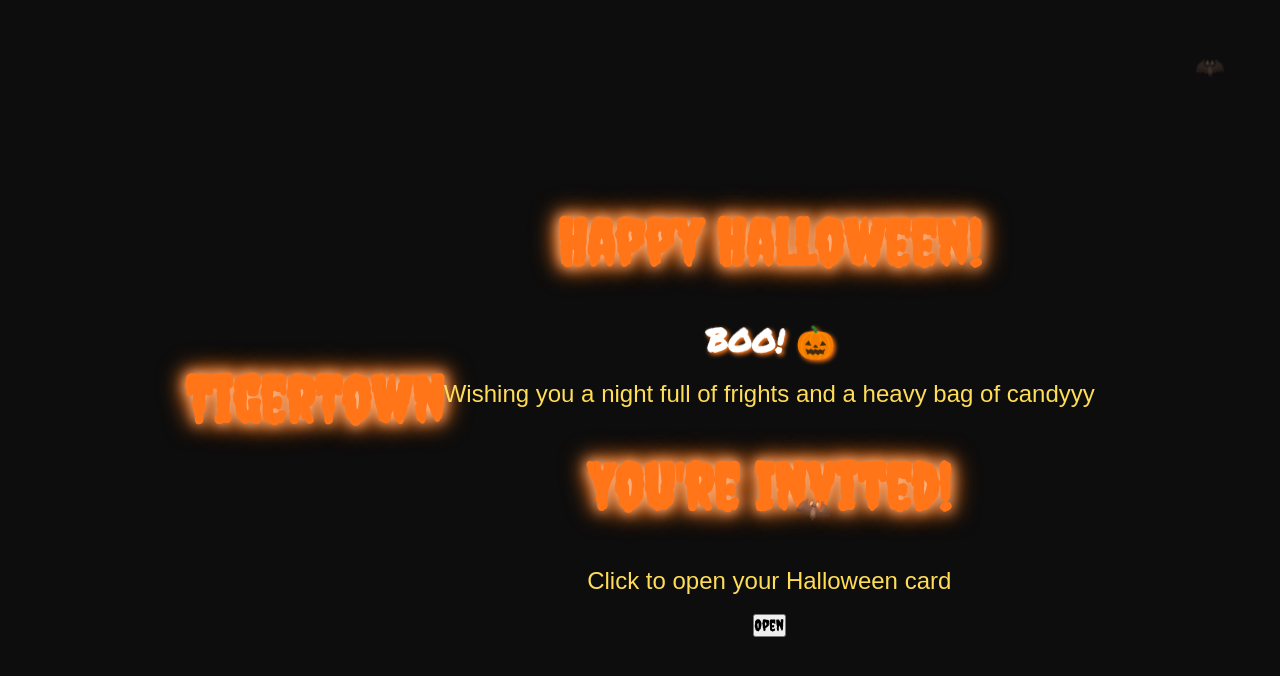
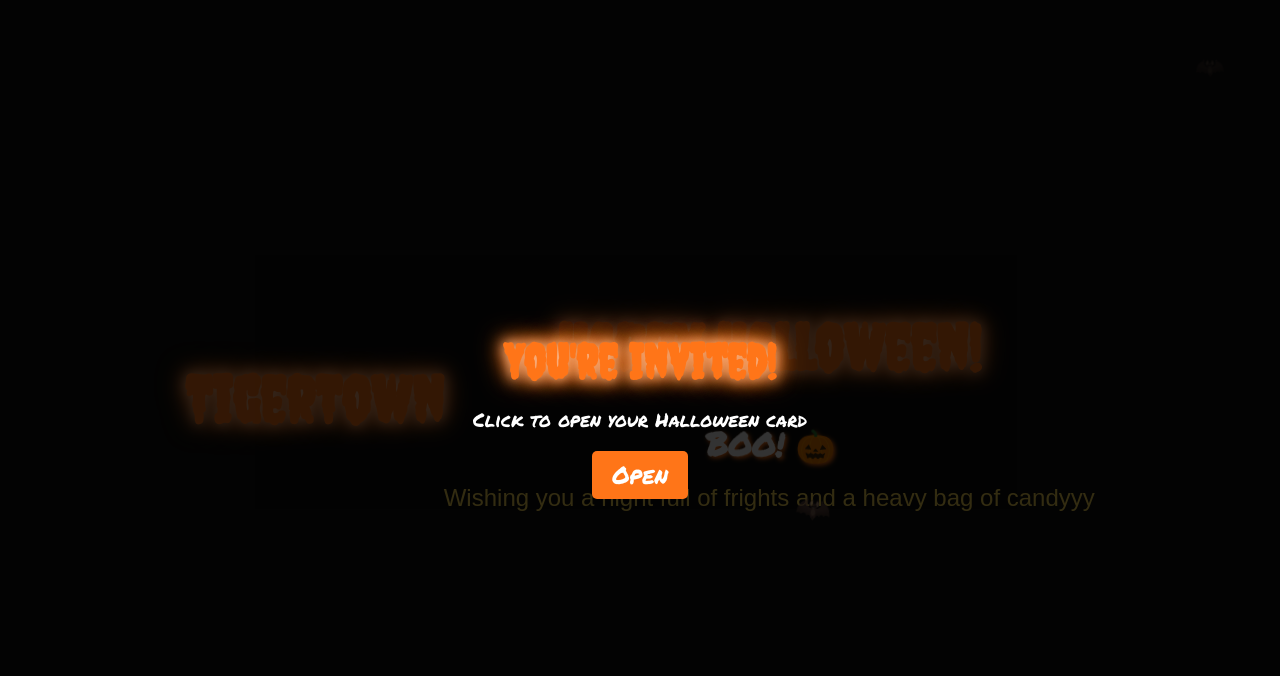
Before and after one commit to AllenConey/redferrari, a plain HTML site: page index.html in a window 1280 px wide. Shown: the top 676 px of the page. Drawn offline with Linux system fonts and the light colour scheme.

Commit message:
added
css for overlay card

```diff
--- a/css/main.css
+++ b/css/main.css
@@ -115,3 +115,57 @@ p {
     50% { transform: translateX(50vw) translateY(-20vh) rotate(10deg); opacity: 0.8; }
     100% { transform: translateX(100vw) translateY(-10vh) rotate(-10deg); opacity: 0; }
 }
+
+.overlay {
+    position: fixed;
+    top: 0;
+    left: 0;
+    width: 100%;
+    height: 100%;
+    background-color: rgba(0, 0, 0, 0.8);
+    color: #ff7518;
+    display: flex;
+    justify-content: center;
+    align-items: center;
+    z-index: 1000;
+    text-align: center;
+}
+
+.overlay-content h1 {
+    font-family: 'Creepster', cursive;
+    font-size: 3em;
+    margin-bottom: 10px;
+}
+
+.overlay-content p {
+    font-family: 'Permanent Marker', cursive;
+    font-size: 1.2em;
+    margin-bottom: 20px;
+    color: #ffffff;
+}
+
+.overlay-content button {
+    font-family: 'Permanent Marker', cursive;
+    font-size: 1.5em;
+    padding: 10px 20px;
+    background-color: #ff7518;
+    border: none;
+    color: #fff;
+    cursor: pointer;
+    border-radius: 5px;
+    transition: background-color 0.3s ease;
+}
+
+.overlay-content button:hover {
+    background-color: #ff9933;
+}
+
+hide main
+.card-content {
+    display: none;
+}
+
+show main after opening
+.overlay + .card-content {
+    display: block;
+}
```
